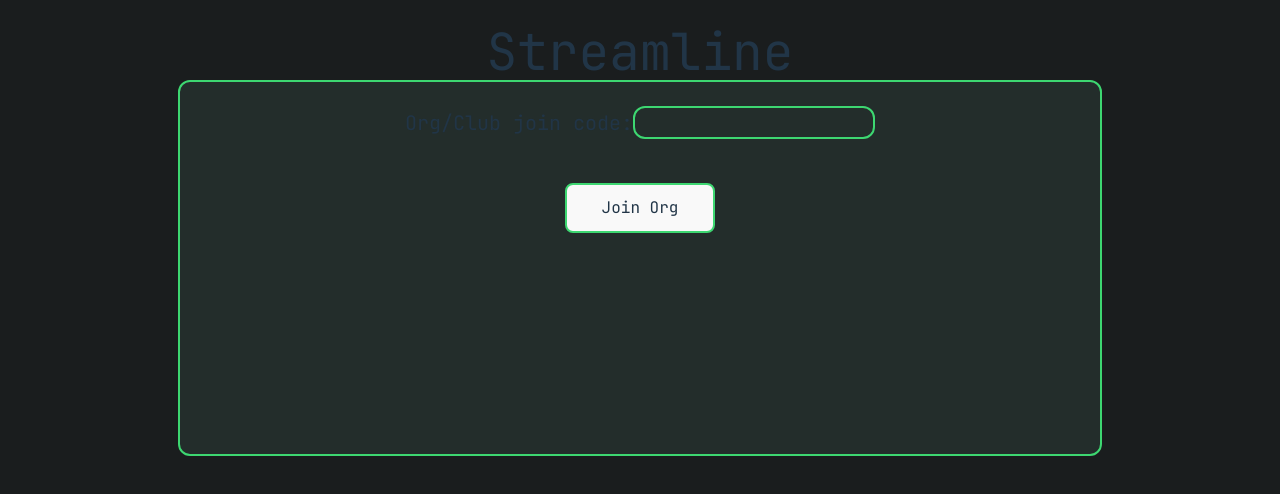
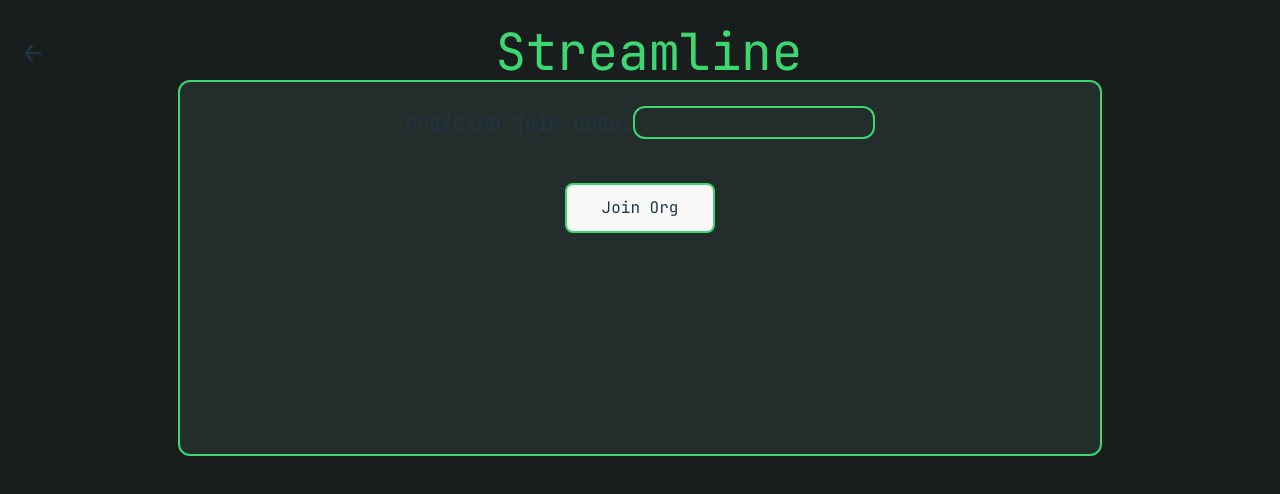
Before and after one commit to NicholasMacasaet/Capstone-Club-Task-Management-App, a React app in the folder Task_Manager_Frontend/: page /orgs/join in a window 1280 px wide. Shown: the top 494 px of the page. Built offline with nearby package versions, Linux system fonts and the light colour scheme; the HTML template or start-up script is replaced by a standard one.

Commit message:
Setting up some login confirmation for the future
- added in login checking to make sure to only let the page render when the context is. loaded and the user exists

-TODO: make sure to change the user type in the context from string to an actual data type/ interface

```diff
--- a/Task_Manager_Frontend/src/contexts/UserContext.tsx
+++ b/Task_Manager_Frontend/src/contexts/UserContext.tsx
@@ -2,8 +2,9 @@ import { createContext,useContext,useState,useEffect, type ReactNode } from "rea
 import axios from "axios";
 
 type userContextProps = {
+    //user data, note to self, replace this with the actual user data interface we need
     user:string,
-
+    //make sure we are not trying to load uninitialized stuff
     isLoaded:boolean,
 
     loginUser: (username:string) => void,
--- a/Task_Manager_Frontend/src/pages/login&register/register.tsx
+++ b/Task_Manager_Frontend/src/pages/login&register/register.tsx
@@ -1,6 +1,7 @@
 import  axios  from 'axios';
 import { useEffect, useState, type ChangeEvent} from "react";
 import { Link, useNavigate } from "react-router-dom";
+import { BASEURL } from '../../../api/ constants';
 
 export const Register = () => {
 
--- a/Task_Manager_Frontend/src/pages/org_register/org_create.tsx
+++ b/Task_Manager_Frontend/src/pages/org_register/org_create.tsx
@@ -1,11 +1,62 @@
+import { use, useState } from "react"
+import { Link } from "react-router-dom"
+import { useNavigate } from "react-router-dom"
+
+
 export const CreateOrg = () => {
     //TODO: login checks when thats implemented
+    const navigate = useNavigate()
+    // const {user,isLoaded}  = useUserContext()
+
+    // useEffect(()=>{
+    //     if (isLoaded && !user){
+    //         navigate("/")
+    //     }
+    // },[user,isLoaded])
+
+
+
+    const [orgName, setOrgName] = useState("")
+    const [orgDescription, setOrgDescription] = useState("")
+
+    const packaged_data = {
+        org_name: orgName,
+        org_description: orgDescription
+    }
+
+    const handleOrgCreate = async(event:React.FormEvent<HTMLFormElement>)=>{
+        event.preventDefault()
+        try{
+           // const data = await axios({
+            //     method: 'post',
+            //     url: (add api endpoint here when implemented)
+            //     data: JSON.stringify(packaged_data),
+            //     headers: {'Content-Type': 'application/json' }
+            // })
+
+
+        }catch(error){
+            console.error(error)
+        }
+    }
 
     return(<>
         <div className="w-full h-full flex flex-col justify-start items-center">
-            <h1>Streamline</h1>
+            <div className="w-full flex">
+                <Link to="/orgs/landing" className="text-3xl justify-self-start self-start sm:self-center">
+                        <p>←</p>
+                </Link>
+
+                <h1 className="landing_page_header w-full hidden sm:block justify-self-center">
+                    Streamline
+                </h1>
+            </div>
+
+            <p className="landing_page_header w-full text-4xl sm:hidden">
+               Streamline
+            </p>
             <div className="org_landing_page_wrapper h-full sm:h-1/2 w-full sm:w-3/4 flex justify-start rounded-xl flex-col">
-                <form className="w-full h-full mt-5 flex flex-col">
+                <form className="w-full h-full mt-5 flex flex-col" onSubmit={(e)=>handleOrgCreate(e)}>
 
                     <div className="form_group flex flex-col sm:flex-row justify-center p-1">
                         <label className="sm:self-center self-start text-xl" htmlFor="org_name">Org/Club Name:</label>
@@ -16,7 +67,7 @@ export const CreateOrg = () => {
 
                     <div className="form_group flex flex-col justify-center p-1">
                         <label className="self-start text-xl" htmlFor="club_description">Description:</label>
-                        <textarea className="w-full h-1/2 description rounded-xl p-1" name="club_description" id="club_description">
+                        <textarea className="w-full h-1/2 description rounded-xl p-1" name="org_description" id="club_description">
 
                         </textarea>
                     </div>
--- a/Task_Manager_Frontend/src/pages/org_register/org_join.tsx
+++ b/Task_Manager_Frontend/src/pages/org_register/org_join.tsx
@@ -1,12 +1,60 @@
+import { useEffect, useState } from "react"
+import { Link } from "react-router-dom"
+import { useNavigate } from "react-router-dom"
+import { useUserContext } from "../../contexts/UserContext"
+
 export const OrgJoin = () => {
     //TODO: login checks when thats implemented
+    const navigate = useNavigate()
+    // const {user,isLoaded}  = useUserContext()
+
+    // useEffect(()=>{
+    //     if (isLoaded && !user){
+    //         navigate("/")
+    //     }
+    // },[user,isLoaded])
+
+    const [orgJoinCode, setOrgJoinCode] = useState("")
+
+    const packaged_data = {
+        org_join_code: orgJoinCode
+    }
+
+    const handleOrgJoin = async(event:React.FormEvent<HTMLFormElement>)=>{
+
+        event.preventDefault()
+
+        try{
+            // const data = await axios({
+            //     method: 'post',
+            //     url: (add api endpoint here when implemented)
+            //     data: JSON.stringify(packaged_data),
+            //     headers: {'Content-Type': 'application/json' }
+            // })
+
+        }catch(error){
+            console.error(error)
+        }
+    }
 
     return (<>
         <div className="w-full h-full flex flex-col justify-start items-center">
-            <h1>Streamline</h1>
+            <div className="w-full flex">
+                <Link to="/orgs/landing" className="text-3xl justify-self-start self-start sm:self-center">
+                        <p>←</p>
+                </Link>
+
+                <h1 className="landing_page_header w-full hidden sm:block justify-self-center">
+                    Streamline
+                </h1>
+            </div>
+
+            <p className="landing_page_header w-full text-4xl sm:hidden">
+               Streamline
+            </p>
             <div className="org_join_page_wrapper h-full sm:h-1/2 w-full sm:w-3/4 flex justify-start rounded-xl flex-col">
 
-                <form className="w-full h-full mt-5 flex flex-col">
+                <form className="w-full h-full mt-5 flex flex-col" onSubmit={(e)=>handleOrgJoin(e)}>
 
                     <div className="form_group flex flex-col sm:flex-row justify-center p-1">
                         <label className="sm:self-center self-start text-xl" htmlFor="org_join_code">Org/Club join code:</label>
--- a/Task_Manager_Frontend/src/pages/org_register/org_landing_page.tsx
+++ b/Task_Manager_Frontend/src/pages/org_register/org_landing_page.tsx
@@ -1,10 +1,23 @@
 import { Link } from "react-router-dom"
+import {BASEURL} from '../../../api/ constants'
 
 export const OrgLandingPage =()=>{
 
     return (<>
         <div className="w-full h-full flex flex-col justify-start items-center">
-            <h1>Streamline</h1>
+            <div className="w-full flex">
+                <Link to="/orgs/landing" className="text-3xl justify-self-start self-start sm:self-center">
+                        <p>←</p>
+                </Link>
+
+                <h1 className="landing_page_header w-full hidden sm:block justify-self-center">
+                    Streamline
+                </h1>
+            </div>
+
+            <p className="landing_page_header w-full text-4xl sm:hidden">
+               Streamline
+            </p>
 
             <div className="org_landing_page_wrapper h-full sm:h-1/2 w-full sm:w-3/4 flex justify-start rounded-xl flex-col">
                 <h2 className="mt-2">It seems you're not part of an org or club ...</h2>
```
Also changed, not shown: 1 other file (tests, documents, lock files or other folders).
